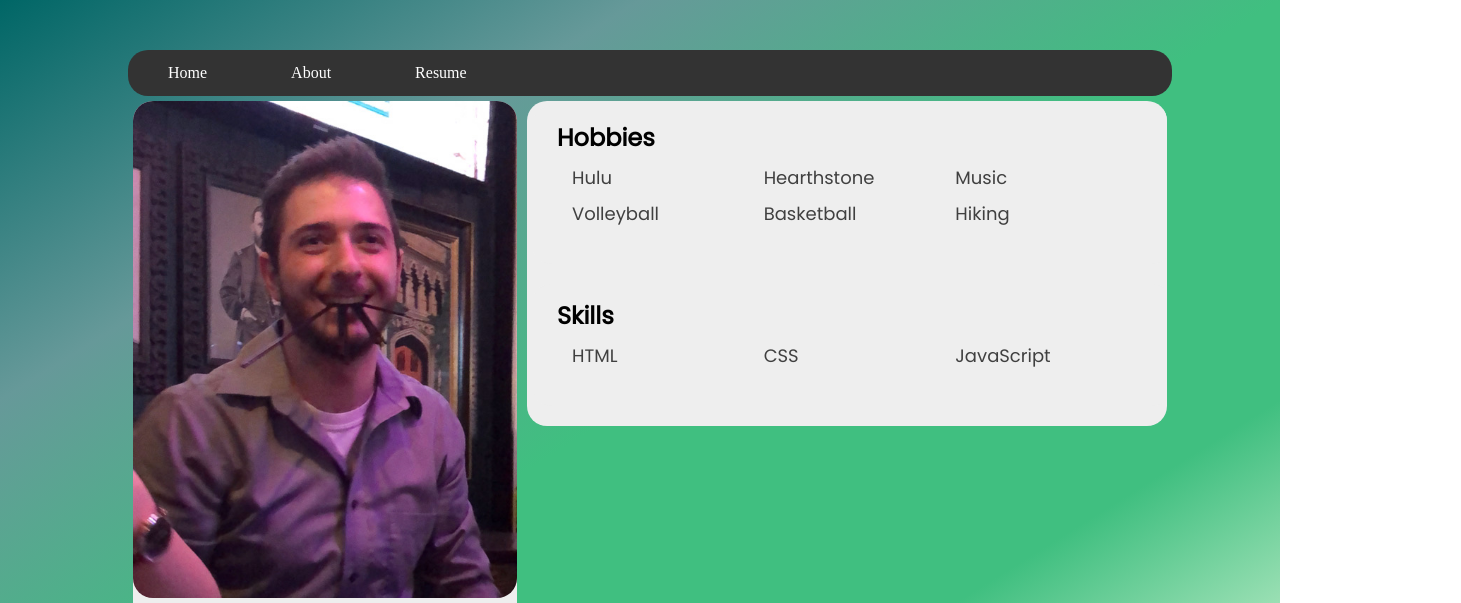
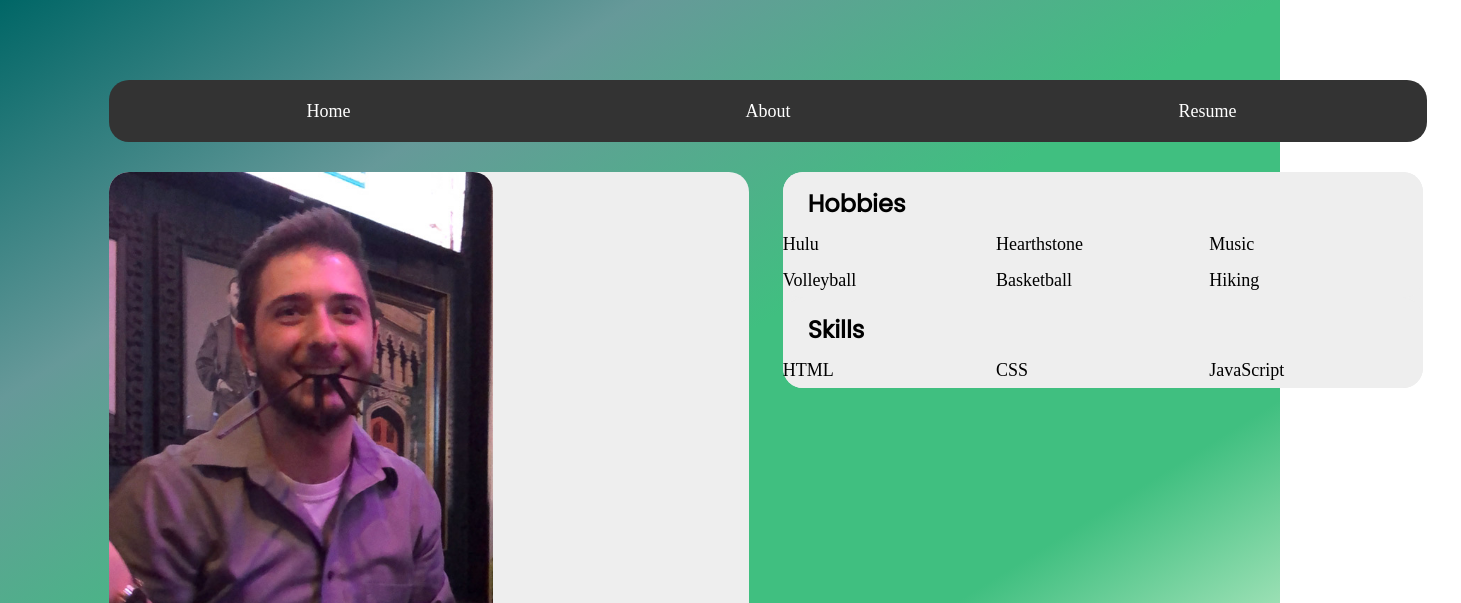
Before and after one commit to mflavin/com330-project3, a plain HTML site: page about.html in a window 1280 px wide. Shown: the top 603 px of the page, 1461 px wide, since content can reach past the window. Drawn offline with nearby package versions, Linux system fonts and the light colour scheme.

Commit message:
Removed id container and just used article. Adjuusted img scaling. Changed name section into a header. Added grid setting to nav bar. Removed Icons.

```diff
--- a/style.css
+++ b/style.css
@@ -7,18 +7,23 @@ a,abbr,acronym,address,applet,article,aside,audio,b,big,blockquote,body,canvas,c
 /* stylelint-enable */
 
 html,
-#container {
+article {
     background: linear-gradient(to bottom right, #006666, #669999, #40bf80, #40bf80, #f2ffe6) fixed;
 }
 
+article {
+  border-radius: 20px;
+}
+
 img {
+  width: 100%;
   max-width: 100%;
-  max-height: 100vh;
+  max-height: 65vh;
   margin: auto;
   border-radius: 20px;
 }
 
-#name h1 {
+header h1 {
   font-family: "Arial Black", Gadget, sans-serif;
   font-size: 32px;
   text-align: center;
@@ -27,22 +32,22 @@ img {
   font-weight: bold;
 }
 
-section {
+section, header {
   background-color: #EEE;
   border-radius: 20px;
-  margin: 5px;
 }
 
 section h1 {
   font-family: 'Poppins';
   font-weight: bold;
-  margin: 5px 0px 10px 25px;
+  margin: 0px 0px 10px 25px;
   font-size: 18px;
   padding-top: 20px;
 }
 
 section p,
-section ul {
+section ul
+nav {
   font-family: 'Poppins';
   color: #404040;
   font-weight: lighter;
@@ -56,13 +61,19 @@ section ul {
 nav {
   background-color: #333;
   border-radius: 20px;
+  margin-top: 30px;
+  margin-bottom: 30px;
+  text-align: center;
+  display: grid;
+  grid-template-columns: repeat(3, 1fr);
+  grid-template-rows: repeat(3);
 }
 
 nav a {
 	display: inline-block;
 	color: white;
 	text-align: center;
-	padding: 15px 40px;
+	padding: 5% 0;
 	text-decoration: none;
 }
 
@@ -71,57 +82,36 @@ nav a:hover {
   border-radius: 20px;
 }
 
-.htmlIcon {
-  color: darkorange;
-}
-.cssIcon {
-  color: dodgerblue;
-}
-.jsIcon {
-  color: #cc9900;
-}
-.huluIcon {
-  color: green;
-}
-.bookIcon {
-  color: brown;
-}
-.musicIcon {
-  color: skyblue;
-}
-.vballIcon {
-  color: grey;
-}
-.bbIcon {
-  color: orange;
-}
-.hikeIcon {
-  color: rosybrown;
-}
-
-
 @media screen and (min-width: 555px) {
   main {
-    margin: 0 100px;
+    margin: 0 50px;
     padding: 50px 0px;
     display: grid;
     grid-template-areas:
     'nav nav'
-    'name container ';
+    'header container';
   }
 
   nav {
     grid-area: nav;
+    width: 95%;
   }
 
-  #container {
-    background: #EEE;
-    grid-area: container;
-    overflow: hidden;
+  nav a {
+    padding: 3% 0;
   }
 
-  #name {
-    grid-area: name;
+  article {
+    grid-area: container;
+    width: 53vw;
+    margin-left: 10px;
+  }
+
+  header {
+    grid-area: header;
+  }
+
+  header, img {
     width: 30vw;
   }
 
@@ -129,7 +119,7 @@ nav a:hover {
     width: 50vw;
   }
 
-  #name h1 {
+  header h1 {
     font-size: 34px;
   }
 
@@ -138,17 +128,13 @@ nav a:hover {
     grid-template-columns: repeat(3, 1fr);
   }
 
-  section {
-    height: auto;
-    margin-bottom: 20px;
-  }
-
   section h1 {
     font-size: 20px;
   }
 
   section p,
-  section ul {
+  section ul,
+  nav {
     font-size: 16px;
     line-height: 32px;
   }
@@ -156,7 +142,7 @@ nav a:hover {
 
 @media screen and (min-width: 1080px) {
   main {
-    width: 80vw;
+    width: 83vw;
     margin: 0 auto;
   }
 
@@ -165,7 +151,15 @@ nav a:hover {
     grid-template-columns: repeat(3, 1fr);
   }
 
-  #name h1 {
+  nav {
+    width: 100%;
+  }
+
+  article {
+    margin-left: 5%;
+  }
+
+  header h1 {
     font-size: 44px;
   }
 
@@ -174,7 +168,8 @@ nav a:hover {
   }
 
   section p,
-  section ul {
+  section ul,
+  nav {
     font-size: 18px;
     line-height: 36px;
   }
```
